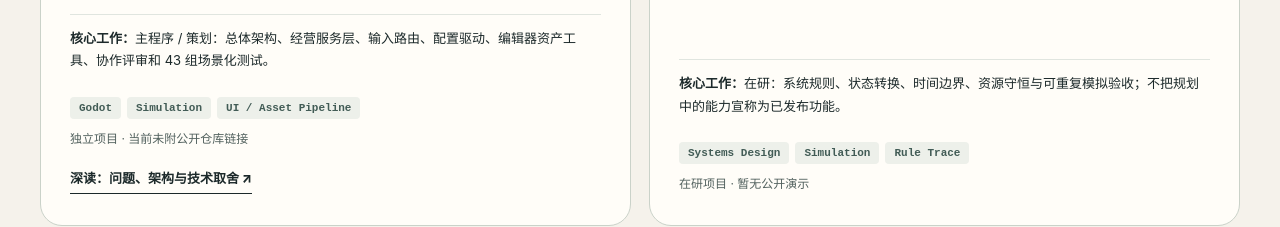
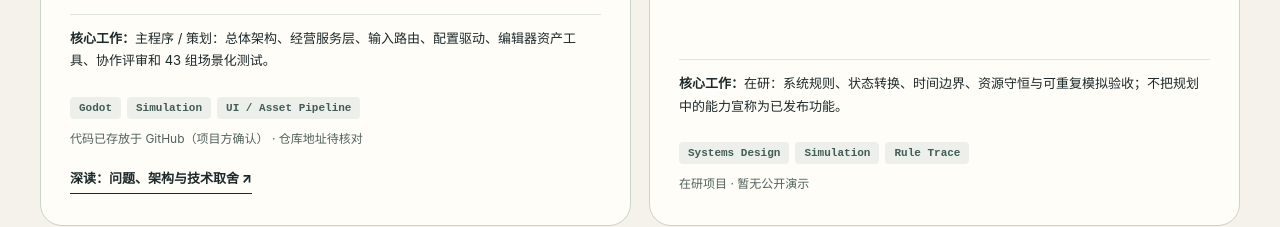
Before and after one commit to coicy/Presentation-Link, a plain HTML site: page index.html in a window 1280 px wide. Shown: the part 3244-3471 px from the top of the page. Drawn offline with Linux system fonts and the light colour scheme.

Commit message:
fix: correct breakfast game repository evidence status pending verified URL

```diff
--- a/index.html
+++ b/index.html
@@ -87,7 +87,7 @@
    </article>
    <article class="project" data-type="game">
     <div class="project-media breakfast"><div class="proj-deco"></div><div class="media-word" aria-hidden="true">过早<br>江城早餐店</div><span class="visual-caption">TYPOGRAPHIC CONCEPT · 非实机截图</span></div>
-    <div class="project-body"><div class="project-num">PROJECT / 02 · INDIE MANAGEMENT</div><h3 data-edit-id="breakfast-title">《过早·江城早餐店》</h3><p class="project-desc" data-edit-id="breakfast-desc">将早餐店的订单、烹饪、顾客、员工与经济反馈构造成连续的经营系统。用五阶段流程状态机管理业务，通过只读状态投影隔离 UI 和结算，并把 AI 辅助制作的界面资源转化为可交互资产。</p><div class="project-detail"><b>核心工作：</b><span data-edit-id="breakfast-role">主程序 / 策划：总体架构、经营服务层、输入路由、配置驱动、编辑器资产工具、协作评审和 43 组场景化测试。</span></div><div class="tags"><span>Godot</span><span>Simulation</span><span>UI / Asset Pipeline</span></div><div class="minor-link">独立项目 · 当前未附公开仓库链接</div>
+    <div class="project-body"><div class="project-num">PROJECT / 02 · INDIE MANAGEMENT</div><h3 data-edit-id="breakfast-title">《过早·江城早餐店》</h3><p class="project-desc" data-edit-id="breakfast-desc">将早餐店的订单、烹饪、顾客、员工与经济反馈构造成连续的经营系统。用五阶段流程状态机管理业务，通过只读状态投影隔离 UI 和结算，并把 AI 辅助制作的界面资源转化为可交互资产。</p><div class="project-detail"><b>核心工作：</b><span data-edit-id="breakfast-role">主程序 / 策划：总体架构、经营服务层、输入路由、配置驱动、编辑器资产工具、协作评审和 43 组场景化测试。</span></div><div class="tags"><span>Godot</span><span>Simulation</span><span>UI / Asset Pipeline</span></div><div class="minor-link">代码已存放于 GitHub（项目方确认） · 仓库地址待核对</div>
     <a class="arrow-link" href="./deep-dives.html#breakfast">深读：问题、架构与技术取舍 ↗</a></div>
    </article>
    <article class="project" data-type="game">
```
